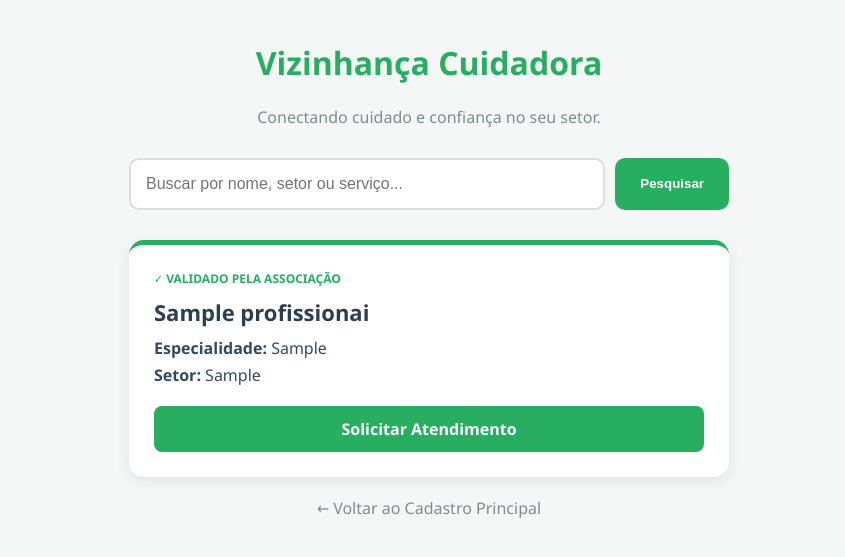
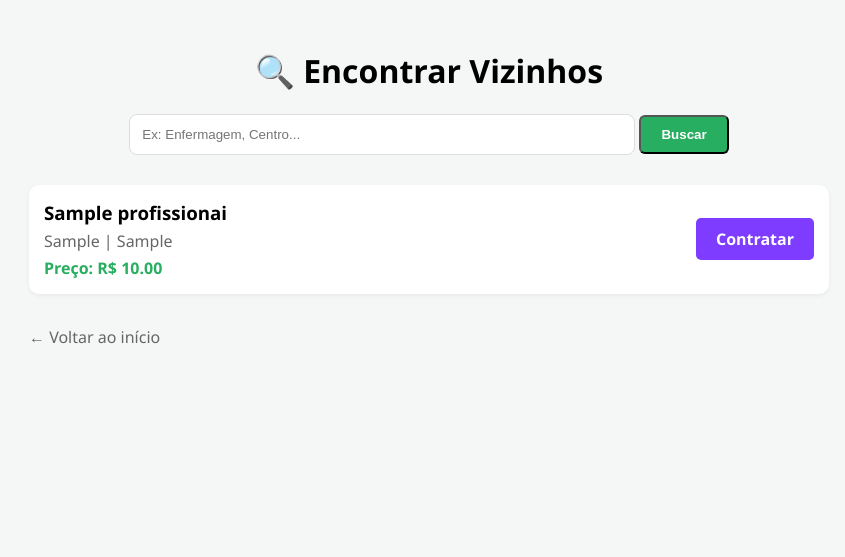
Before and after one commit to Taty-Ribeiro78/Vizinhanca-Cuidadora, a Flask app: page /buscar in a window 1280 px wide. Shown: the top 557 px of the page, without its empty margins (211-1056 px from the left). Run offline with Flask 3, Linux system fonts and the light colour scheme; tables that the repository leaves empty hold one stand-in row (values such as "Sample post").

```diff
--- a/templates/buscar.html
+++ b/templates/buscar.html
@@ -2,131 +2,52 @@
 <html lang="pt-br">
 <head>
     <meta charset="UTF-8">
-    <meta name="viewport" content="width=device-width, initial-scale=1.0">
-    <title>Buscar Apoio - Vizinhança Cuidadora</title>
+    <title>Buscar Vizinhos - Vizinhança Cuidadora</title>
     <style>
-        /* Estilização focada em Inclusão Digital e Simplicidade */
-        body {
-            font-family: 'Segoe UI', Tahoma, Geneva, Verdana, sans-serif;
-            background-color: #f4f7f6;
-            padding: 20px;
-            margin: 0;
-            color: #2c3e50;
+        body { font-family: 'Segoe UI', sans-serif; background: #f4f7f6; padding: 20px; }
+        .container { max-width: 800px; margin: auto; }
+        .search-box { margin-bottom: 30px; text-align: center; }
+        input[type="text"] { padding: 12px; width: 60%; border-radius: 8px; border: 1px solid #ddd; }
+        .card {
+            background: white; padding: 20px; border-radius: 12px;
+            margin-bottom: 15px; box-shadow: 0 2px 5px rgba(0,0,0,0.1);
+            display: flex; justify-content: space-between; align-items: center;
         }
-
-        .container {
-            max-width: 600px;
-            margin: auto;
+        .btn {
+            background: #27ae60; color: white; padding: 10px 20px;
+            text-decoration: none; border-radius: 6px; font-weight: bold;
         }
-
-        h1 { text-align: center; color: #27ae60; }
-        .subtitle { text-align: center; color: #7f8c8d; margin-bottom: 30px; }
-
-        .search-form {
-            margin-bottom: 30px;
-            display: flex;
-            gap: 10px;
-        }
-
-        input {
-            flex: 1;
-            padding: 15px;
-            border: 2px solid #ddd;
-            border-radius: 10px;
-            font-size: 16px;
-        }
-
-        input:focus { border-color: #27ae60; outline: none; }
-
-        button {
-            padding: 15px 25px;
-            background: #27ae60;
-            color: white;
-            border: none;
-            border-radius: 10px;
-            cursor: pointer;
-            font-weight: bold;
-            transition: background 0.3s;
-        }
-
-        button:hover { background: #219150; }
-
-        .card {
-            background: white;
-            padding: 25px;
-            border-radius: 15px;
-            box-shadow: 0 4px 15px rgba(0,0,0,0.08);
-            margin-bottom: 20px;
-            border-top: 5px solid #27ae60;
-            transition: transform 0.2s;
-        }
-
-        .card:hover { transform: translateY(-3px); }
-
-        .verificado {
-            color: #27ae60;
-            font-size: 12px;
-            font-weight: bold;
-            text-transform: uppercase;
-            display: block;
-            margin-bottom: 10px;
-        }
-
-        .card h3 { margin: 0 0 10px 0; font-size: 22px; }
-        .card p { margin: 5px 0; color: #34495e; }
-
-        .btn-atendimento {
-            display: block;
-            text-align: center;
-            margin-top: 20px;
-            padding: 12px;
-            background: #27ae60;
-            color: white;
-            border-radius: 8px;
-            text-decoration: none;
-            font-weight: bold;
-            transition: background 0.3s;
-        }
-
-        .btn-atendimento:hover { background: #1e8449; }
-
-        .empty-state { text-align: center; color: #95a5a6; padding: 40px 0; }
-
-        .back-link {
-            display: block;
-            text-align: center;
-            margin-top: 20px;
-            color: #7f8c8d;
-            text-decoration: none;
+        .stellar-tag {
+            font-size: 11px; color: #7d3cff; background: #f3e5f5;
+            padding: 4px 8px; border-radius: 4px; display: inline-block; margin-top: 5px;
         }
     </style>
 </head>
 <body>
     <div class="container">
-        <h1>Vizinhança Cuidadora</h1>
-        <p class="subtitle">Conectando cuidado e confiança no seu setor.</p>
-
-        <form class="search-form" action="/buscar" method="GET">
-            <input type="text" name="q" placeholder="Buscar por nome, setor ou serviço..." value="{{ busca }}">
-            <button type="submit">Pesquisar</button>
-        </form>
+        <div class="search-box">
+            <h1>🔍 Encontrar Vizinhos</h1>
+            <form action="/buscar" method="GET">
+                <input type="text" name="q" placeholder="Ex: Enfermagem, Centro..." value="{{ busca }}">
+                <button type="submit" class="btn">Buscar</button>
+            </form>
+        </div>
 
         {% for p in profissionais %}
-        <div class="card">
-            <span class="verificado">✓ Validado pela Associação</span>
-            <h3>{{ p[0] }}</h3>
-            <p><strong>Especialidade:</strong> {{ p[1] }}</p>
-            <p><strong>Setor:</strong> {{ p[2] }}</p>
-
-            <a href="/pagamento/{{ p[0] }}" class="btn-atendimento">Solicitar Atendimento</a>
-        </div>
+       <div class="card" style="display: flex; justify-content: space-between; align-items: center; background: white; padding: 15px; margin-bottom: 10px; border-radius: 10px; box-shadow: 0 2px 5px rgba(0,0,0,0.05);">
+    <div>
+        <h3 style="margin: 0;">{{ p[0] }}</h3>
+        <p style="margin: 5px 0; color: #666;">{{ p[1] }} | {{ p[2] }}</p>
+        <strong style="color: #27ae60;">Preço: R$ {{ "%.2f"|format(p[4]) if p[4] else "0.00" }}</strong>
+    </div>
+    <a href="/pagamento/{{ p[0] }}" class="btn" style="background: #7d3cff; color: white; padding: 10px 20px; text-decoration: none; border-radius: 5px; font-weight: bold;">Contratar</a>
+</div>
         {% else %}
-        <div class="empty-state">
-            <p>Nenhum profissional verificado encontrado para "{{ busca }}".</p>
-        </div>
+        <p style="text-align: center; color: #999;">Nenhum profissional validado encontrado.</p>
         {% endfor %}
 
-        <a href="/" class="back-link">← Voltar ao Cadastro Principal</a>
+        <br>
+        <a href="/" style="color: #666; text-decoration: none;">← Voltar ao início</a>
     </div>
 </body>
 </html>
```
Also changed, not shown: painel_associacao.py (+96 -57 lines), templates/admin.html (+22 -83 lines), templates/cadastro.html (+5 -5 lines), README.md.
